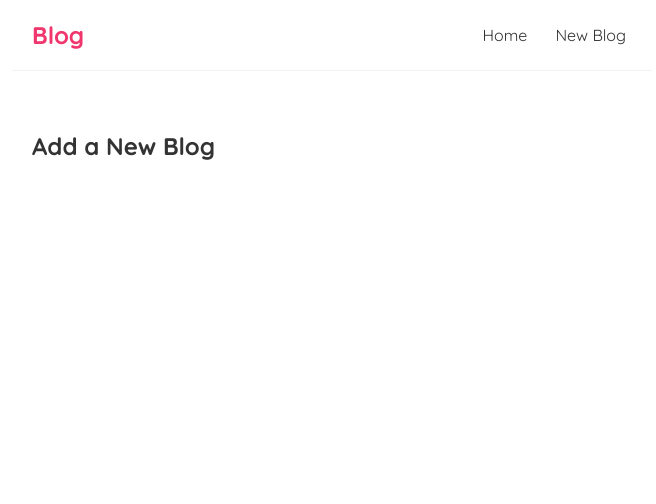
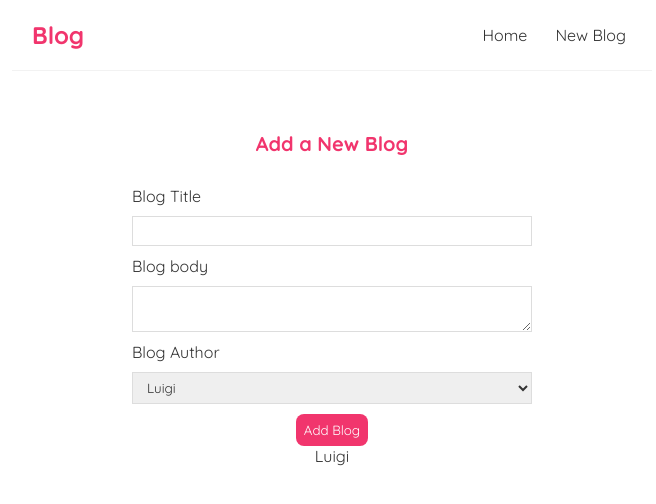
Before and after one commit to VladMuzyka2002/reactFollowAlong, a React (Create React App) app: page /create in a window 1280 px wide. Shown: the top 504 px of the page, without its empty margins (308-964 px from the left). Built offline with nearby package versions, Linux system fonts and the light colour scheme.

Commit message:
Added forms (not submittable)

```diff
--- a/src/components/Create.js
+++ b/src/components/Create.js
@@ -1,7 +1,26 @@
+import { useState } from 'react';
+
 const Create = () => {
+    const [title, setTitle] = useState('');
+    const [body, setBody] = useState('');
+    const [author, setAuthor] = useState('Luigi');
+
     return (
         <div className="create">
             <h2>Add a New Blog</h2>
+            <form>
+                <label> Blog Title </label>
+                <input type = "text" required value = {title} onChange={(e)=> setTitle(e.target.value)}></input>
+                <label> Blog body </label>
+                <textarea required value = {body} onChange={(e)=>setBody(e.target.value)}></textarea>
+                <label>Blog Author</label>
+                <select value = {author} onChange={(e)=>setAuthor(e.target.value)}>
+                    <option value = "Mario">Mario</option>
+                    <option value = "Luigi">Luigi</option>
+                </select>
+                <button>Add Blog</button>
+                <p>{author}</p>
+            </form>
         </div>
     );
 }
--- a/src/index.css
+++ b/src/index.css
@@ -1,18 +1,4 @@
 @import url('https://fonts.googleapis.com/css2?family=Quicksand:wght@300;400;500;600;700&display=swap');
-
-body {
-  margin: 0;
-  font-family: -apple-system, BlinkMacSystemFont, 'Segoe UI', 'Roboto', 'Oxygen',
-    'Ubuntu', 'Cantarell', 'Fira Sans', 'Droid Sans', 'Helvetica Neue',
-    sans-serif;
-  -webkit-font-smoothing: antialiased;
-  -moz-osx-font-smoothing: grayscale;
-}
-
-code {
-  font-family: source-code-pro, Menlo, Monaco, Consolas, 'Courier New',
-    monospace;
-}
 
 /* base styles */
 * {
@@ -62,14 +48,56 @@ code {
   color: #f1356d;
   margin-bottom: 8px;
 }
-.blog-preview a {
-text-decoration: none;
+.blog-preview a{
+  text-decoration: none;
+}
+
+/* blog details page */
+.blog-details h2 {
+  font-size: 20px;
+  color: #f1356d;
+  margin-bottom: 10px;
 }
 .blog-details div {
   margin: 20px 0;
 }
-.blog-details h2 {
+.blog-details button {
+  background: #f1356d;
+  color: #fff;
+  border: 0;
+  padding: 8px;
+  border-radius: 8px;
+  cursor: pointer;
+}
+
+/* create new blog form */
+.create {
+  max-width: 400px;
+  margin: 0 auto;
+  text-align: center;
+}
+.create label {
+  text-align: left;
+  display: block;
+}
+.create h2 {
   font-size: 20px;
-  color: f1356d;
-  margin-bottom: 10px;
+  color: #f1356d;
+  margin-bottom: 30px;
 }
+.create input, .create textarea, .create select {
+  width: 100%;
+  padding: 6px 10px;
+  margin: 10px 0;
+  border: 1px solid #ddd;
+  box-sizing: border-box;
+  display: block;
+}
+.create button {
+  background: #f1356d;
+  color: #fff;
+  border: 0;
+  padding: 8px;
+  border-radius: 8px;
+  cursor: pointer;
+}
```
